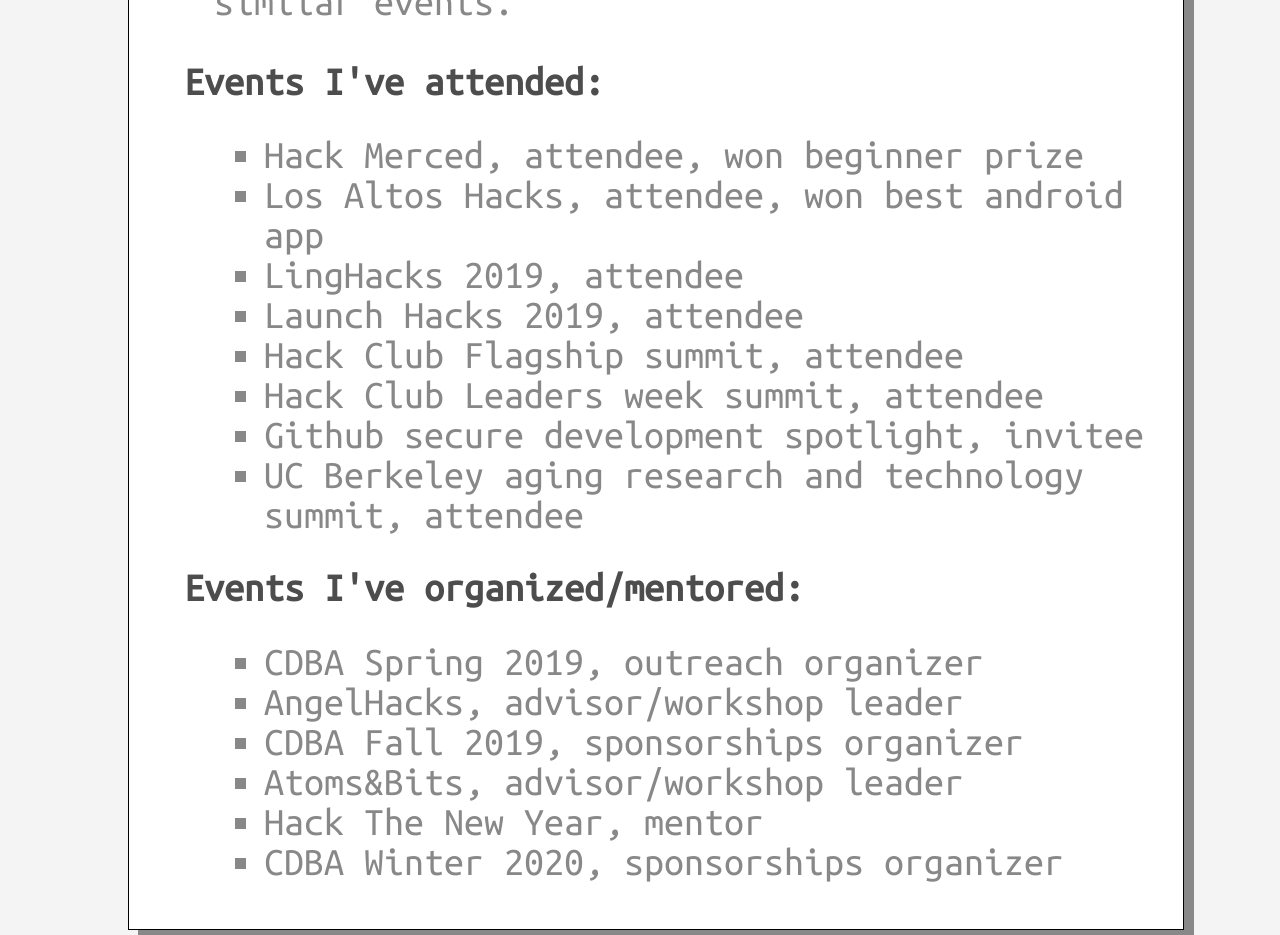
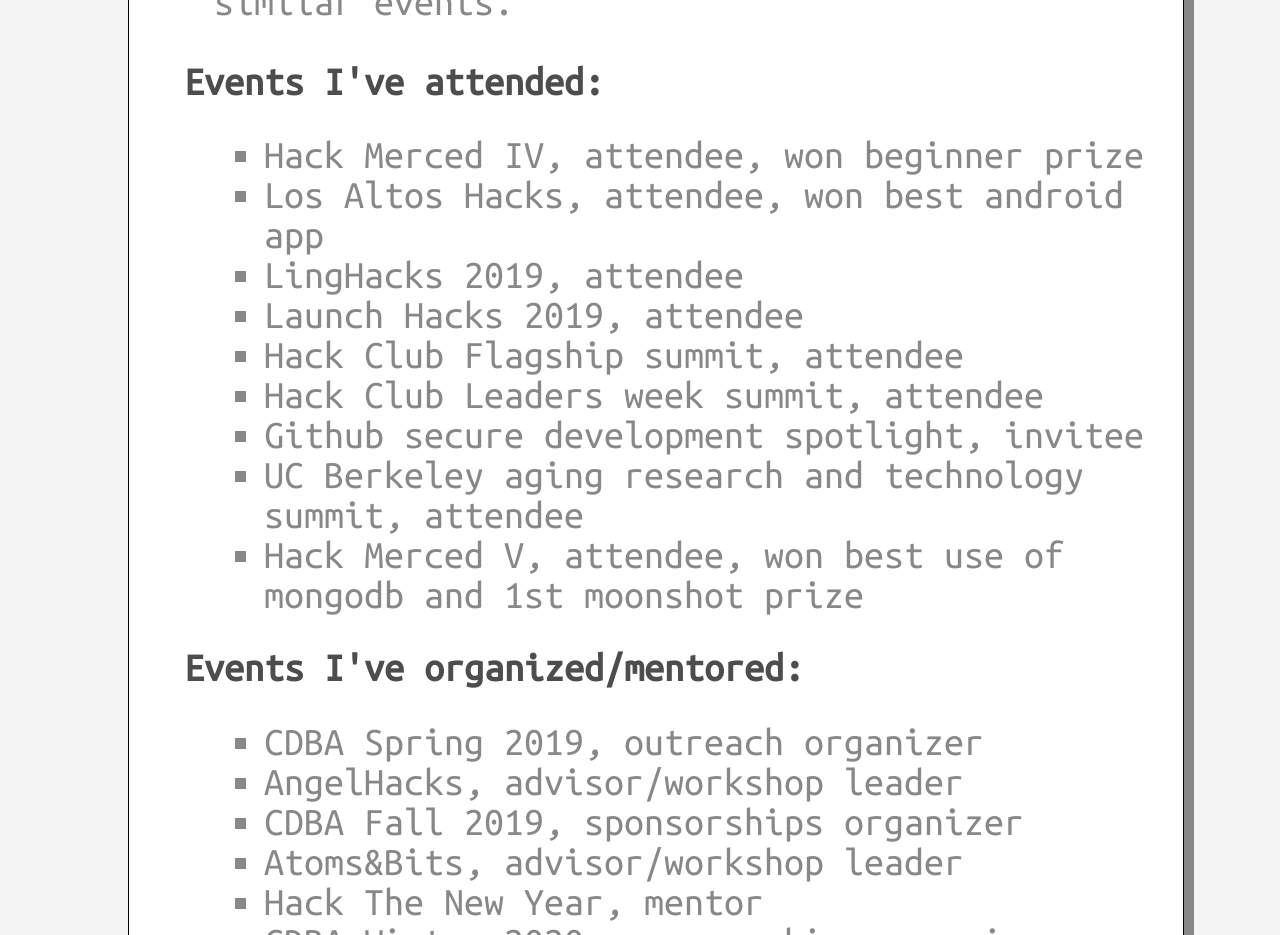
Before and after one commit to Evan-Nishi/personal-site-v2, a Next.js app: page / in a window 1280 px wide. Shown: the part 1820-2755 px from the top of the page. Built offline with nearby package versions, Linux system fonts and the light colour scheme.

Commit message:
minor info additions

```diff
--- a/src/pages/index.tsx
+++ b/src/pages/index.tsx
@@ -44,7 +44,7 @@
                     <h2>Events I've attended:</h2>
                     <div className="indented">
                         <ul>
-                            <li>Hack Merced, attendee, won beginner prize</li>
+                            <li>Hack Merced IV, attendee, won beginner prize</li>
                             <li>Los Altos Hacks, attendee, won best android app</li>
                             <li>LingHacks 2019, attendee</li>
                             <li>Launch Hacks 2019, attendee</li>
@@ -52,6 +52,7 @@
                             <li>Hack Club Leaders week summit, attendee</li>
                             <li>Github secure development spotlight, invitee</li>
                             <li>UC Berkeley aging research and technology summit, attendee</li>
+                            <li>Hack Merced V, attendee, won best use of mongodb and 1st moonshot prize</li>
                         </ul>
                     </div>
                     <h2>Events I've organized/mentored:</h2>
--- a/src/styles.css
+++ b/src/styles.css
@@ -190,6 +190,10 @@
     text-align: center;
 }
 
+.timeCard{
+    display: flex;
+}
+
 #python{
     width: 92%;
     height: 50px;
```
Also changed, not shown: src/components/Timeline.tsx (added, +9 -0 lines), src/components/TimelineBlock.tsx (added, +11 -0 lines).
